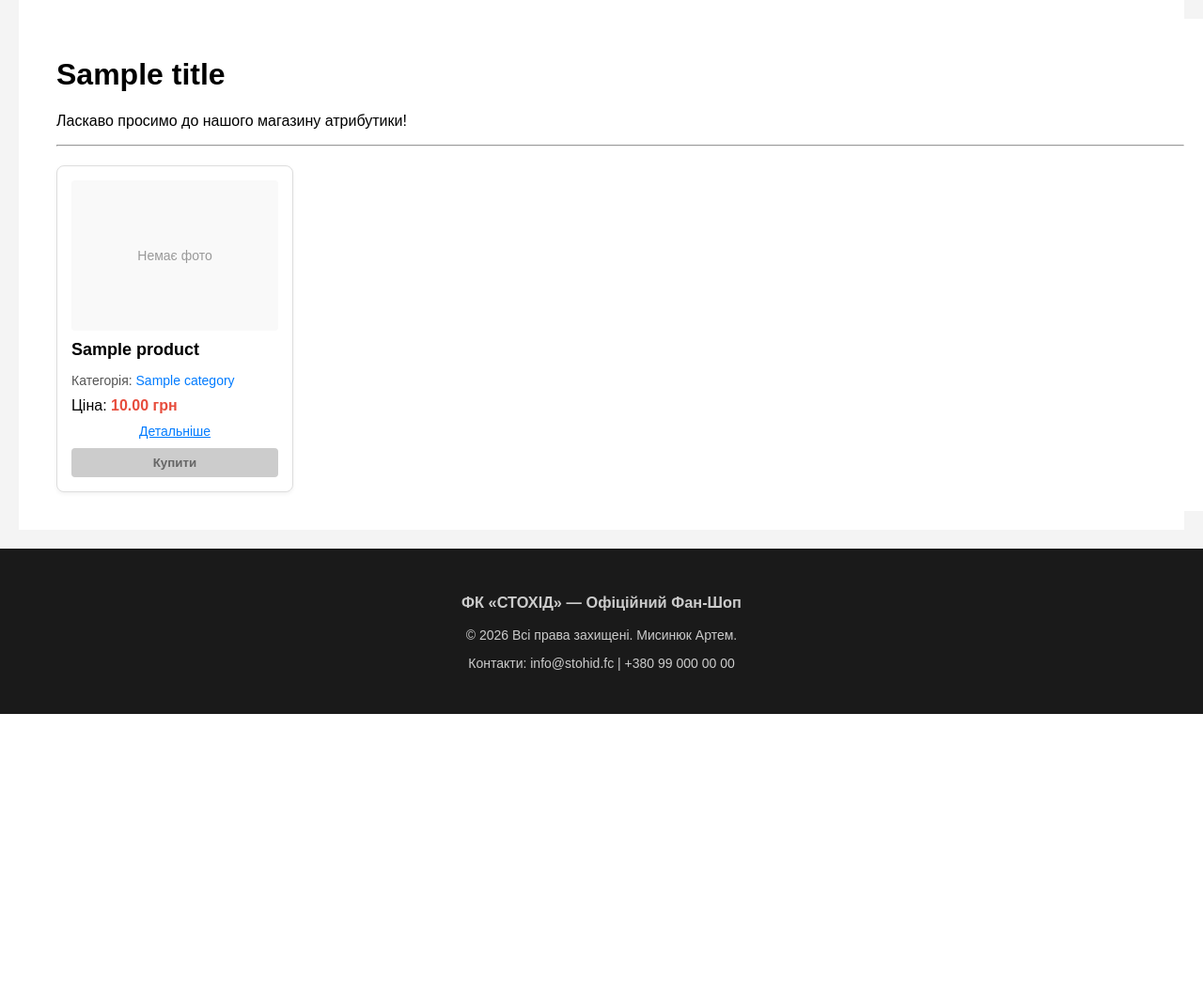
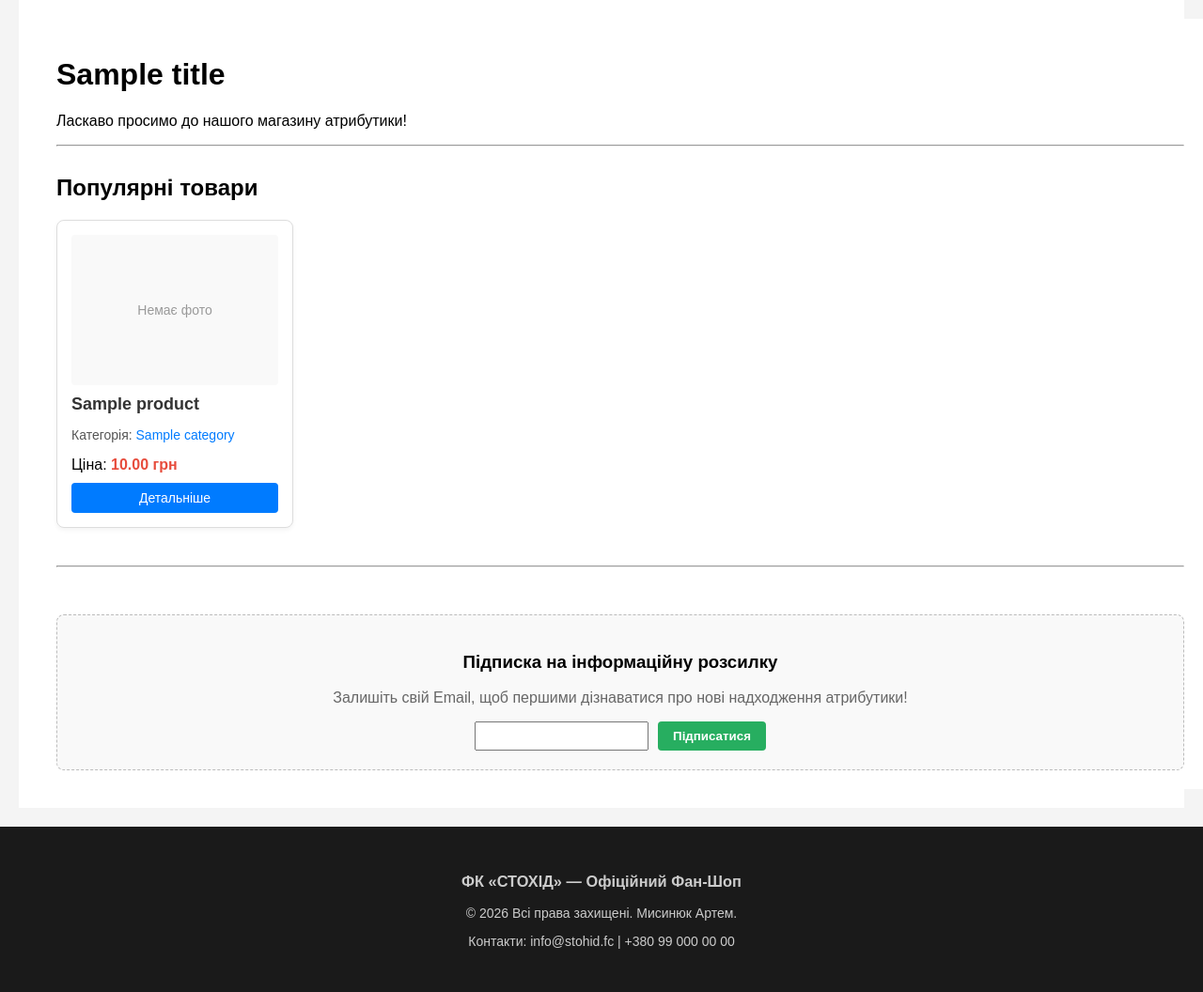
Before and after one commit to mysyniuka-ai/Django-Labs67, a Django app: template templates/index.html in a window 1280 px wide. Shown: the part 50-1106 px from the top of the page at 94% size. Before the commit the page ends 810 px from the top, so only its background shows below. Run offline with Django 5.2, Linux system fonts and the light colour scheme; tables that the repository leaves empty hold one stand-in row (values such as "Sample post"); the template is opened without the code that fills it: values that come from a table or form of the project are taken from there, most other values are stand-ins (such as "Sample title", 1, 10 or a date in 2020); form fields are guessed from the names that the template uses.

Commit message:
Завершено лабу 7: додано форми, рейтинг та розсилку

```diff
--- a/templates/index.html
+++ b/templates/index.html
@@ -3,42 +3,62 @@
 {% block title %}{{ title }}{% endblock %}
 
 {% block content %}
-<div class="container" style="padding: 20px;">
+<div class="container" style="padding: 20px; font-family: Arial, sans-serif;">
     <h1>{{ title }}</h1>
     <p>Ласкаво просимо до нашого магазину атрибутики!</p>
     <hr>
 
+    <h2 style="margin-top: 30px;">Популярні товари</h2>
     <div class="product-grid" style="display: flex; gap: 20px; flex-wrap: wrap; margin-top: 20px;">
         {% for product in products %}
-            <div class="product-card" style="border: 1px solid #ddd; padding: 15px; border-radius: 8px; width: 220px; background: #fff; box-shadow: 0 2px 4px rgba(0,0,0,0.05);">
-                <div class="image-wrapper" style="height: 160px; display: flex; align-items: center; justify-content: center; background: #f9f9f9; border-radius: 4px; overflow: hidden; margin-bottom: 10px;">
+            <div class="product-card" style="border: 1px solid #ddd; padding: 15px; border-radius: 8px; width: 220px; background: #fff; box-shadow: 0 2px 5px rgba(0,0,0,0.05); display: flex; flex-direction: column; justify-content: space-between;">
+                <div>
+                    <div class="image-wrapper" style="height: 160px; display: flex; align-items: center; justify-content: center; background: #f9f9f9; border-radius: 4px; overflow: hidden;">
                         {% if product.image %}
-                        <img src="{{ product.image.url }}" alt="{{ product.name }}" style="max-width: 100%; max-height: 100%; object-fit: contain;">
+                            <img src="{{ product.image.url }}" alt="{{ product.name }}" style="max-width: 100%; max-height: 100%; object-fit: cover;">
                         {% else %}
                             <span style="color: #999; font-size: 14px;">Немає фото</span>
                         {% endif %}
                     </div>
 
-                <h3 style="margin: 10px 0 5px 0; font-size: 18px;">{{ product.name }}</h3>
+                    <h3 style="margin: 10px 0 5px 0; font-size: 18px; color: #333;">{{ product.name }}</h3>
 
                     <p style="font-size: 14px; color: #555; margin-bottom: 5px;">
                         Категорія:
                         {% if product.category %}
                             <a href="{% url 'category_detail_url' product.category.id %}" style="color: #007bff; text-decoration: none;">{{ product.category.name }}</a>
                         {% else %}
-                        Без категорії
+                            <span style="color: #888;">Без категорії</span>
                         {% endif %}
                     </p>
+                </div>
 
+                <div>
                     <p style="font-size: 16px; margin: 10px 0;">Ціна: <strong style="color: #e74c3c;">{{ product.price }} грн</strong></p>
 
-                <a href="{% url 'product_detail_url' product.id %}" style="display: block; text-align: center; margin-bottom: 10px; color: #007bff; font-size: 14px; text-decoration: underline;">Детальніше</a>
-
-                <button type="button" disabled style="background-color: #cccccc; color: #666666; border: none; padding: 8px 12px; width: 100%; cursor: not-allowed; border-radius: 4px; font-weight: bold;">Купити</button>
+                    <a href="{% url 'product_detail_url' product.id %}" style="display: block; text-align: center; padding: 8px 12px; background: #007bff; color: #fff; text-decoration: none; border-radius: 4px; font-size: 14px;">
+                        Детальніше
+                    </a>
+                </div>
             </div>
         {% empty %}
-            <p>Товарів поки немає.</p>
+            <p style="color: #666;">Товарів поки немає.</p>
         {% endfor %}
+    </div>
+
+    <hr style="margin-top: 40px;">
+
+    <div class="newsletter-section" style="margin-top: 50px; background: #f9f9f9; padding: 20px; border-radius: 8px; border: 1px dashed #bbb; text-align: center;">
+        <h3>Підписка на інформаційну розсилку</h3>
+        <p style="color: #666;">Залишіть свій Email, щоб першими дізнаватися про нові надходження атрибутики!</p>
+
+        <form method="POST" style="display: flex; justify-content: center; gap: 10px; margin-top: 15px;">
+            {% csrf_token %} {{ sub_form.email }}
+
+            <button type="submit" style="background: #27ae60; color: #fff; border: none; padding: 8px 16px; border-radius: 4px; cursor: pointer; font-weight: bold;">
+                Підписатися
+            </button>
+        </form>
     </div>
 </div>
 {% endblock %}
```
Also changed, not shown: shop/views.py (+61 -9 lines). Lines whose indentation alone changed are shown as unchanged.
